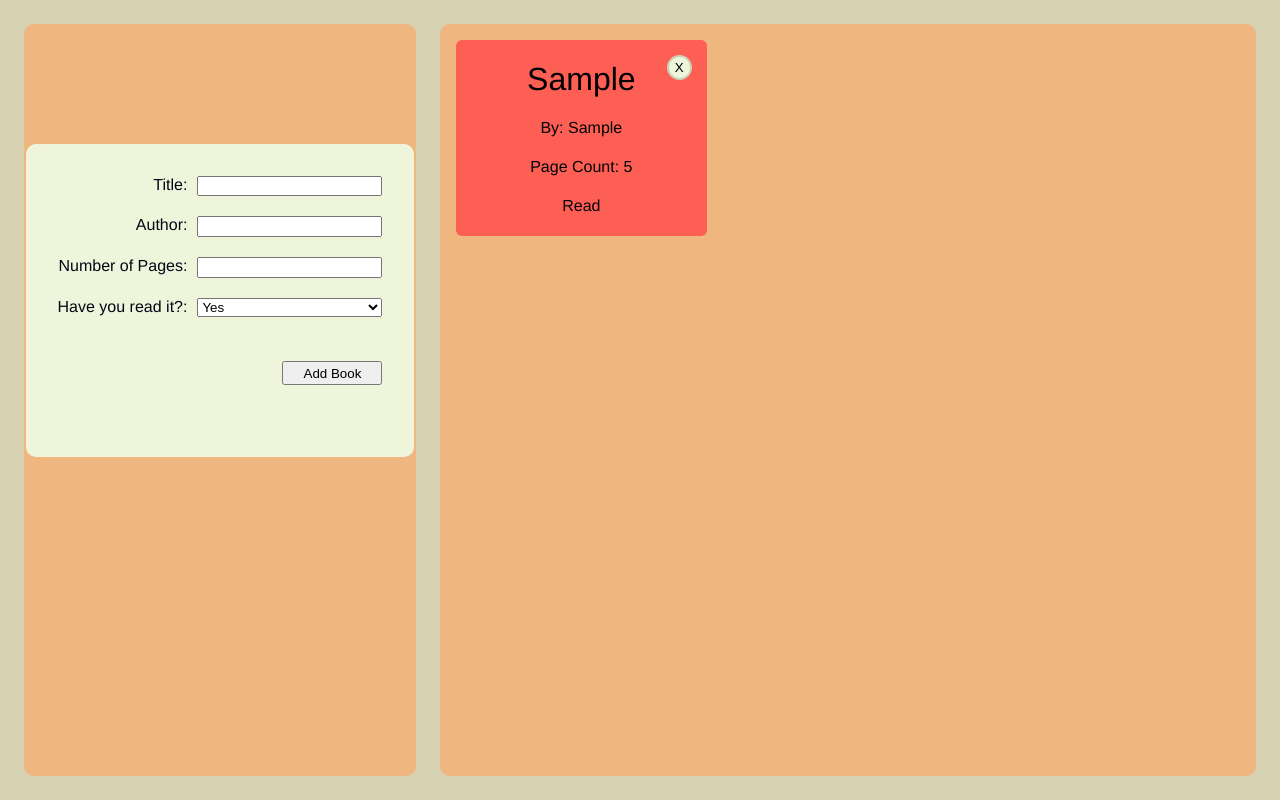
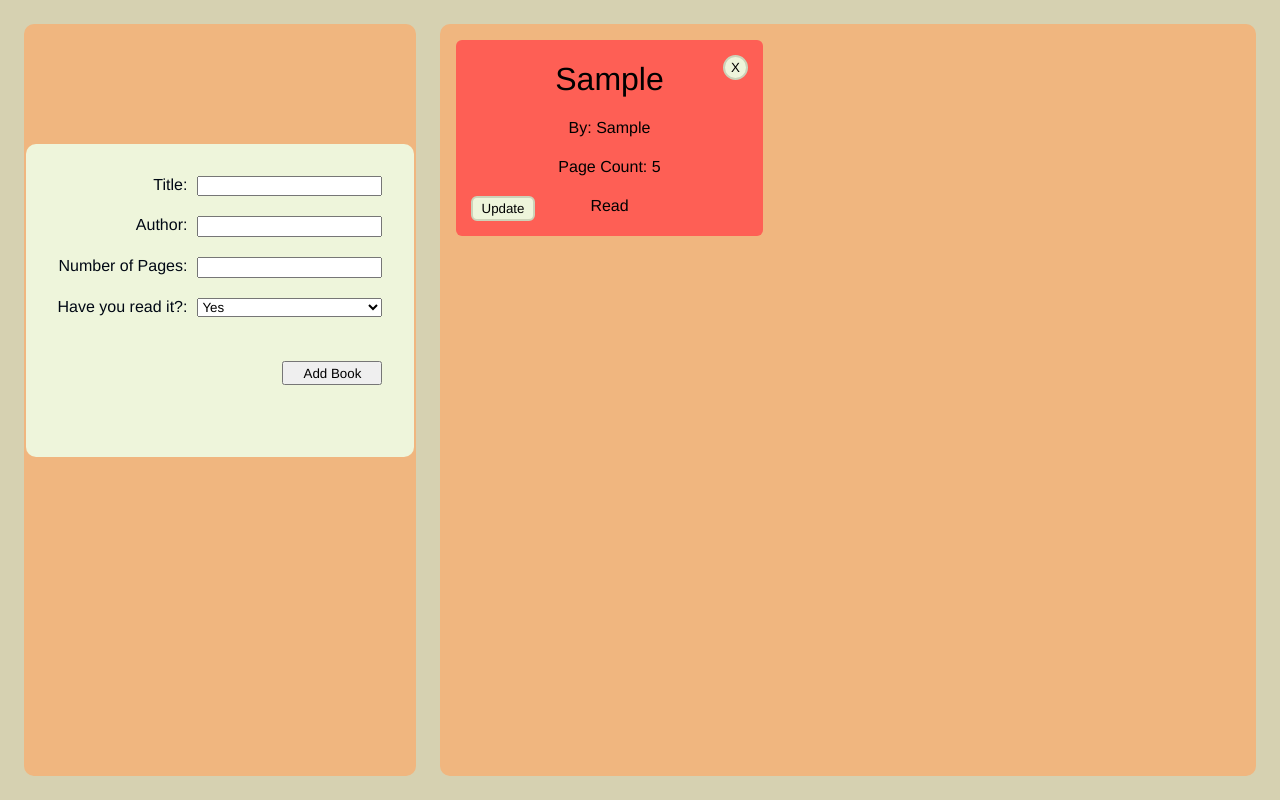
Before and after one commit to DAlexFunk/Odin-Library, a plain HTML site: page index.html in a window 1280 px wide. Both pictures are taken after typing "Sample", "Sample", "5" into the empty fields and a click on the button "Add Book". Drawn offline with Linux system fonts and the light colour scheme.

Commit message:
Added update button and changed minor styling

```diff
--- a/index.html
+++ b/index.html
@@ -28,14 +28,6 @@
         </div>
     </div>
 
-    <div id="bookDisplay">
-        <!-- <div class="book">
-            <button id="delete">X</button>
-            <p id="bookTitle">Dark Age</p>
-            <p>By: Pierce Brown</p>
-            <p>Page Count: 753</p>
-            <p>Not Read</p>
-        </div> -->
-    </div>
+    <div id="bookDisplay"></div>
 </body>
 </html>
--- a/script.js
+++ b/script.js
@@ -36,6 +36,15 @@ Book.prototype.createDiv = function() {
     const isRead = document.createElement("p");
     isRead.textContent = this.isRead ? "Read" : "Not Read";
     newBook.appendChild(isRead);
+
+    const updateButton = document.createElement("button");
+    updateButton.textContent = "Update";
+    updateButton.setAttribute("id", "updateStatus");
+    updateButton.addEventListener("click", () => {
+        this.isRead = !this.isRead;
+        updateLibrary();
+    });
+    newBook.appendChild(updateButton);
 
     return newBook;
 }
--- a/styles.css
+++ b/styles.css
@@ -12,6 +12,14 @@ body {
     display: flex;
     align-items: stretch;
     gap: 24px;
+}
+
+p {
+    margin: 0;
+    max-width: 200px;
+    max-height: 100px;
+    overflow: auto;
+    text-align: center;
 }
 
 #form {
@@ -54,12 +62,6 @@ body {
     grid-column: 2;
 }
 
-#bookDisplay {
-    background-color: #f0b67f;
-    border-radius: 10px;
-    flex: 2;
-}
-
 
 #bookDisplay {
     box-sizing: border-box;
@@ -70,7 +72,7 @@ body {
     overflow: auto;
 
     display: grid;
-    grid-template-columns: repeat(3, 1fr);
+    grid-template-columns: repeat(auto-fit, 307px);
     grid-template-rows: 196px;
     grid-auto-rows: 196px;
     gap: 16px;
@@ -92,27 +94,43 @@ body {
     font-size: 32px;
 }
 
+button,
+select,
+input {
+    font-family: inherit;
+}
+
 button#delete {
+    height: 25px;
+    width: 25px;
     background-color: #EEF5DB;
     border: 2px solid #CCD3B9;
 
-    height: 25px;
-    width: 25px;
     position: absolute;
     top: 15px;
     right: 15px;
     border-radius: 100%;
 }
 
-button#delete:hover {
+button#updateStatus {
+    height: 25px;
+    width: 64px;
+    background-color: #EEF5DB;
+    border: 2px solid #CCD3B9;
+    border-radius: 6px;
+
+    position: absolute;
+    bottom: 15px;
+    left: 15px;
+}
+
+button#delete:hover,
+button#updateStatus:hover {
     background-color: #CCD3B9;
 }
 
-button#delete:active {
+button#delete:active,
+button#updateStatus:active {
     background-color: #AAB097;
     border: 2px solid #AAB097 ;
 }
-
-p {
-    margin: 0;
-}
```
